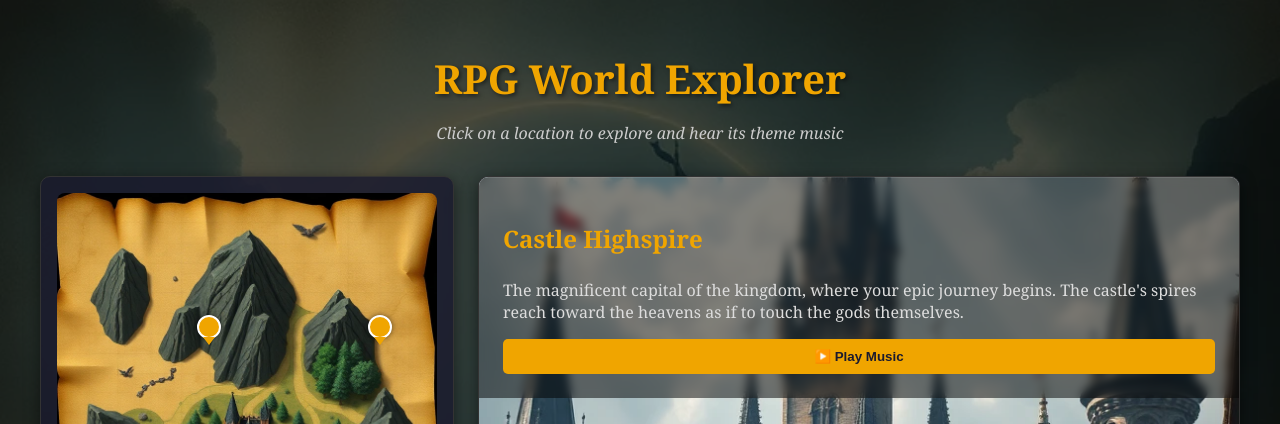
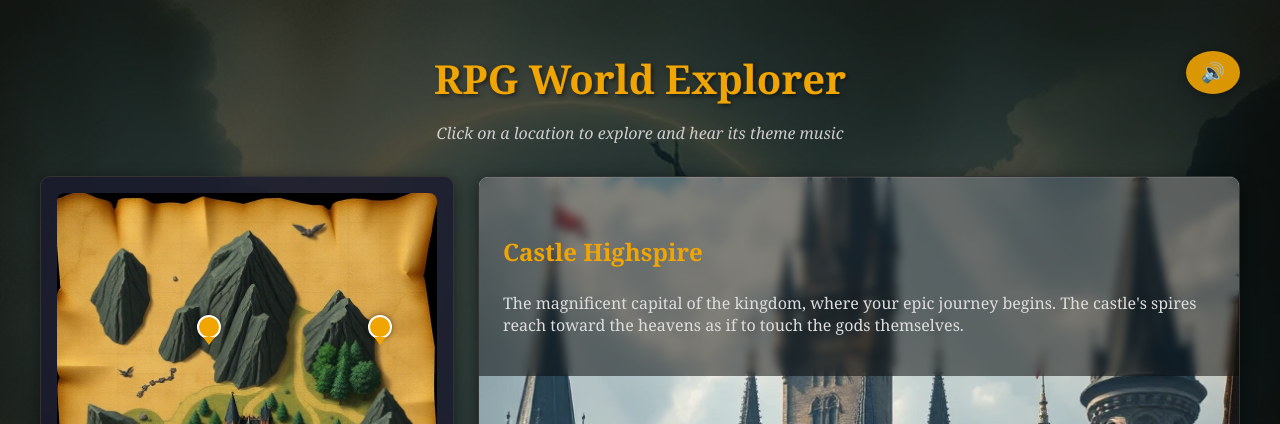
Before and after one commit to websimapi/websim-rpg-music-collection, a plain HTML site: page index.html in a window 1280 px wide. Shown: the top 424 px of the page. Drawn offline with Linux system fonts and the light colour scheme.

Commit message:
v4: Fix music to be on auto play and make play msuic button in top right to mute/unmute if desired (Capture first click to trigger music starting)

```diff
--- a/index.html
+++ b/index.html
@@ -11,6 +11,7 @@
         <header>
             <h1>RPG World Explorer</h1>
             <p class="subtitle">Click on a location to explore and hear its theme music</p>
+            <button id="global-audio-toggle" class="hidden">🔊</button>
         </header>
 
         <div id="scene-container">
@@ -23,8 +24,7 @@
                     <h2 id="scene-title">Select a location</h2>
                     <p id="scene-description">Click on a location on the map to explore</p>
                     <div class="audio-controls">
-                        <audio id="scene-audio" controls></audio>
-                        <button id="toggle-audio">▶️ Play Music</button>
+                        <audio id="scene-audio" loop></audio>
                     </div>
                 </div>
             </div>
--- a/script.js
+++ b/script.js
@@ -89,11 +89,13 @@ document.addEventListener('DOMContentLoaded', function() {
     const sceneTitle = document.getElementById('scene-title');
     const sceneDescription = document.getElementById('scene-description');
     const sceneAudio = document.getElementById('scene-audio');
-    const toggleAudio = document.getElementById('toggle-audio');
+    const globalAudioToggle = document.getElementById('global-audio-toggle');
     const locationGrid = document.getElementById('location-grid');
 
     let currentAudio = null;
     let isPlaying = false;
+    let audioEnabled = false;
+    let hasUserInteracted = false;
 
     // Create the world map with pins
     function createWorldMap() {
@@ -174,6 +176,9 @@ document.addEventListener('DOMContentLoaded', function() {
 
     // Change scene function
     function changeScene(location) {
+        // Enable audio on first interaction
+        enableAudio();
+
         // Update active location highlights
         document.querySelectorAll('.location-card').forEach(card => card.classList.remove('active'));
         document.querySelector(`.location-card[data-location-id="${location.id}"]`).classList.add('active');
@@ -186,24 +191,42 @@ document.addEventListener('DOMContentLoaded', function() {
         sceneTitle.textContent = location.name;
         sceneDescription.textContent = location.description;
 
-        // Update audio
+        // Update and auto-play audio if enabled
         sceneAudio.src = location.music;
         sceneAudio.load();
-        isPlaying = false;
-        toggleAudio.textContent = '▶️ Play Music';
         currentAudio = location.music;
+
+        if (audioEnabled && hasUserInteracted) {
+            sceneAudio.play().catch(e => console.log('Audio play failed:', e));
+        }
+    }
+
+    // Enable audio after first user interaction
+    function enableAudio() {
+        if (!hasUserInteracted) {
+            hasUserInteracted = true;
+            audioEnabled = true;
+            globalAudioToggle.classList.remove('hidden');
+            // Auto-play current scene music if available
+            if (sceneAudio.src) {
+                sceneAudio.play().catch(e => console.log('Audio play failed:', e));
+            }
+        }
     }
 
     // Toggle audio playback
-    toggleAudio.addEventListener('click', function() {
-        if (isPlaying) {
+    globalAudioToggle.addEventListener('click', function() {
+        if (audioEnabled) {
             sceneAudio.pause();
-            toggleAudio.textContent = '▶️ Play Music';
+            audioEnabled = false;
+            globalAudioToggle.textContent = '🔇';
         } else {
-            sceneAudio.play();
-            toggleAudio.textContent = '⏸️ Pause Music';
+            audioEnabled = true;
+            globalAudioToggle.textContent = '🔊';
+            if (sceneAudio.src) {
+                sceneAudio.play().catch(e => console.log('Audio play failed:', e));
+            }
         }
-        isPlaying = !isPlaying;
     });
 
     // Initialize scene explorer
--- a/styles.css
+++ b/styles.css
@@ -18,6 +18,7 @@ body {
 header {
     text-align: center;
     margin-bottom: 2rem;
+    position: relative;
 }
 
 h1 {
@@ -123,19 +124,31 @@ audio {
 }
 
 #toggle-audio {
-    background-color: #f0a500;
+    display: none;
+}
+
+#global-audio-toggle {
+    position: absolute;
+    top: 0;
+    right: 0;
+    background-color: rgba(240, 165, 0, 0.9);
     color: #1a1a2e;
     border: none;
     padding: 10px 15px;
-    border-radius: 5px;
+    border-radius: 50%;
     cursor: pointer;
-    font-weight: bold;
+    font-size: 1.2rem;
     transition: all 0.2s ease;
+    box-shadow: 0 2px 10px rgba(0,0,0,0.3);
 }
 
-#toggle-audio:hover {
+#global-audio-toggle:hover {
     background-color: #ffc107;
-    transform: scale(1.05);
+    transform: scale(1.1);
+}
+
+#global-audio-toggle.hidden {
+    display: none;
 }
 
 #location-selector {
```
